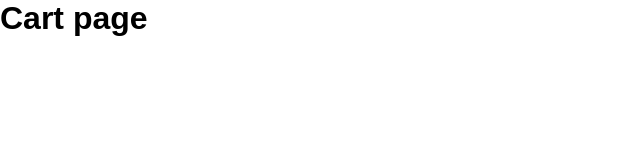
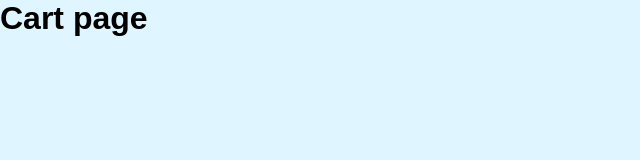
Before and after one commit to Alex22Simi/SportForAll, a plain HTML site: page pages/cart.html in a window 1280 px wide. Shown: the whole page, without its empty margins (0-640 px from the left). Drawn offline with Linux system fonts and the light colour scheme.

Commit message:
add: color

```diff
--- a/CSS/style.css
+++ b/CSS/style.css
@@ -1,6 +1,6 @@
 :root{
-    --primary-color: ECDFCC;
-    --dark-color: 181C14;
+    --primary-color: #DFF5FF;
+    --dark-color: #181C14;
 }
 
 *{
```
